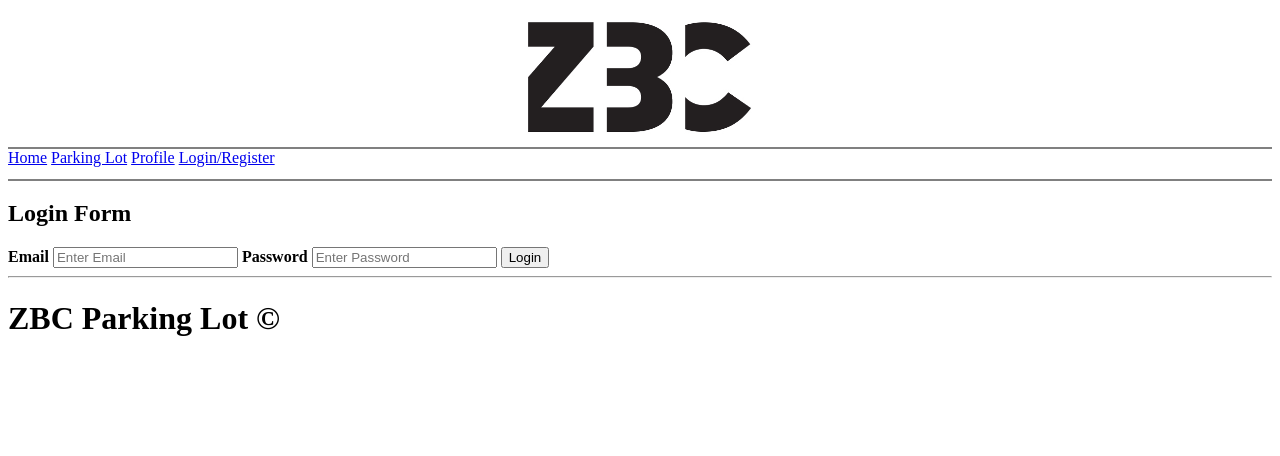
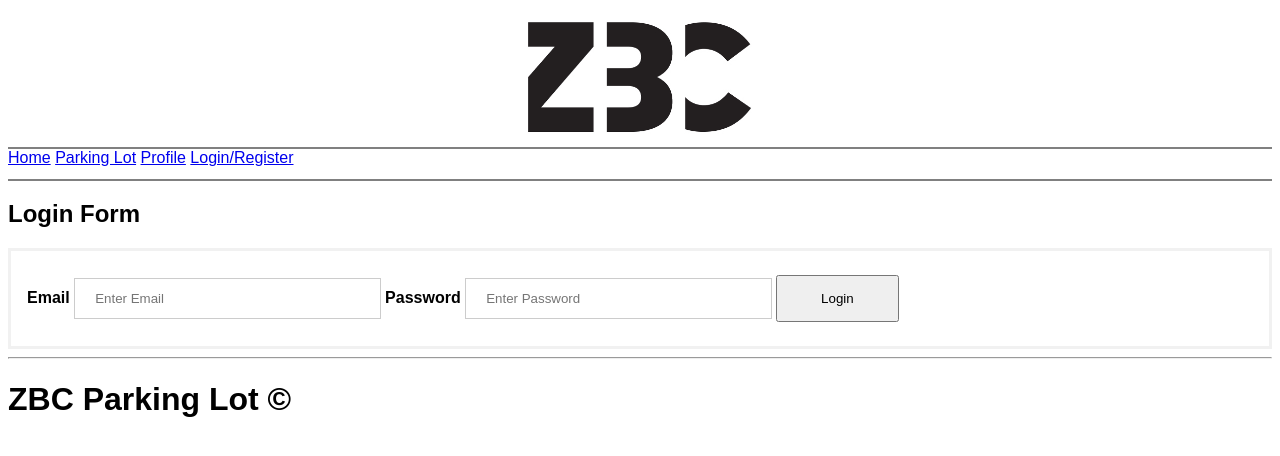
Before and after one commit to Kevin-Borup/HeadCourse2_Project, a Flask app: page /LoginRegister in a window 1280 px wide. Shown: the top 456 px of the page. Run offline with Flask 2, Linux system fonts and the light colour scheme.

Commit message:
redone some stuff

```diff
--- a/static/css/FrontPage.css
+++ b/static/css/FrontPage.css
@@ -2,7 +2,7 @@
 if you don't know what any of these commands change look in this guide, or experiment.
 https://www.w3schools.com/css/default.asp */
 
-   #box_left {
+#box_left {
     font-size: 125%;
     float: left;
     border: 1.5% black;
--- a/static/css/LogReg.css
+++ b/static/css/LogReg.css
@@ -2,8 +2,17 @@
 body {font-family: Arial, Helvetica, sans-serif;}
 form {border: 3px solid #f1f1f1;}
 
+input[type=email], input[type=email] {
+  width: 25%;
+  padding: 12px 20px;
+  margin: 8px 0;
+  display: inline-block;
+  border: 1px solid #ccc;
+  box-sizing: border-box;
+}
+
 input[type=text], input[type=password] {
-  width: 100%;
+  width: 25%;
   padding: 12px 20px;
   margin: 8px 0;
   display: inline-block;
@@ -12,13 +21,10 @@ input[type=text], input[type=password] {
 }
 
 button {
-  background-color: #04AA6D;
-  color: white;
   padding: 14px 20px;
   margin: 8px 0;
-  border: none;
   cursor: pointer;
-  width: 100%;
+  width: 10%;
 }
 
 button:hover {
--- a/templates/FrontPage.html
+++ b/templates/FrontPage.html
@@ -5,10 +5,9 @@
     <!-- Sector 1 -->
     <div id = "box_left">
         <h6>Sector 1</h6>
-        <p>Avaible:  </p> <!-- try to impliment that the if the amount of places is more than 20 put the green light,
-        if less than 20 then orange.-->
+        <p>Avaible:  </p> <!-- try to impliment that the if the amount of places is more than 20 put the green light, if less than 20 then orange.-->
         <p>Used:  </p> <!-- Try to implement the same thing but just if all places are used then red color.-->
-        <p>Total: <!-- Somebody will have to count the exact amount of places --> </p>
+        <p>Total: </p> <!-- Somebody will have to count the exact amount of places -->
     </div>
 
     <!-- Sector 2 -->
--- a/templates/LoginRegister.html
+++ b/templates/LoginRegister.html
@@ -9,13 +9,13 @@
 <form action="/action_page.php" method="post">
 
     <div class="container">
-        <label for="uname"><b>Email</b></label>
-            <input type="text" placeholder="Enter Email" name="email" required>
+        <label for="email"><b>Email</b></label>
+            <input type="email" placeholder="Enter Email" name="email" required>
 
         <label for="psw"><b>Password</b></label>
-        <input type="password" placeholder="Enter Password" name="psw" required>
+            <input type="password" placeholder="Enter Password" name="psw" required>
 
-        <button type="submit">Login</button>
+        <button type="submit" onclick="usrname">Login</button>
     </div>
 </form>
 </body>
--- a/templates/masterpage.html
+++ b/templates/masterpage.html
@@ -1,8 +1,10 @@
 <!DOCTYPE html>
 <html lang="en">
     <head>
+        <link rel="Stylesheet" type="text/css" href="static/css/LogReg.css">
         <link rel="StyleSheet" type="text/css" href="static/css/nav.css">
         <link rel="StyleSheet" type="text/css" href="static/css/banner.css">
+        <link rel="Stylesheet" type="text/css" href="static/css/FrontPage.css">
 
         <title>{{ title }}</title>
     </head>
```
